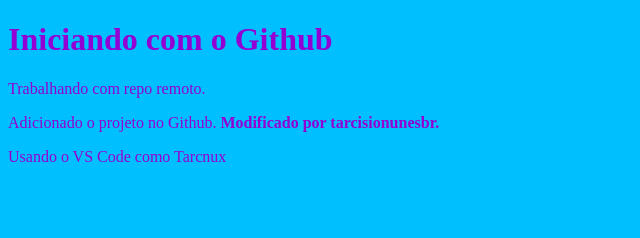
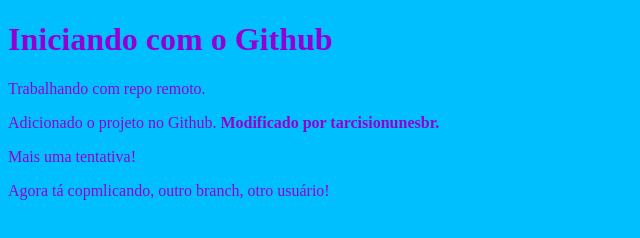
Before and after one commit to LucasPires50/curso-git, a plain HTML site: page index.html in a window 1280 px wide. Shown: the whole page, without its empty margins (0-640 px from the left). Drawn offline with Linux system fonts and the light colour scheme.

```diff
--- a/index.html
+++ b/index.html
@@ -9,8 +9,9 @@
 	<h1>Iniciando com o Github</h1>
 	<main>
 		<p>Trabalhando com repo remoto.</p>
-				<p>Adicionado o projeto no Github. <strong>Modificado por tarcisionunesbr.</strong></p>
-				<p>Usando o VS Code como Tarcnux</p>
+		<p>Adicionado o projeto no Github. <strong>Modificado por tarcisionunesbr.</strong></p>
+                <p>Mais uma tentativa!</p>
+                <p>Agora tá copmlicando, outro branch, otro usuário!</p>
 
 	</main>
 
```
